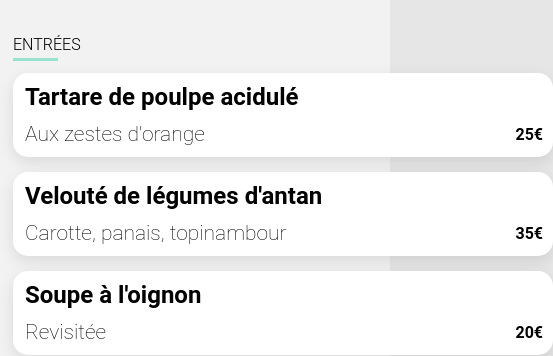
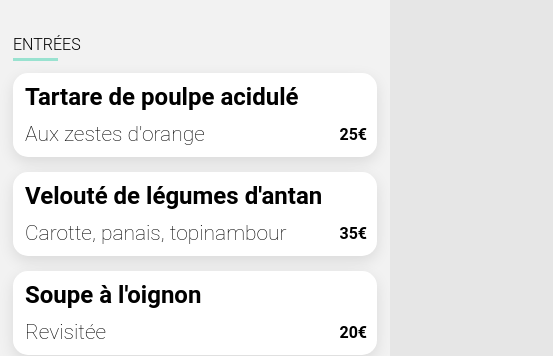
Before and after one commit to D-Sriver/Projet_3_OhMyFood_oc, a plain HTML site: page a_la_francaise.html in a window 390 px wide. Shown: the part 515-871 px from the top of the page, 553 px wide, since content can reach past the window. Drawn offline with Linux system fonts and the light colour scheme; a web font is replaced by a local one.

Commit message:
:bug: fix menu-card (mobile responsive)

```diff
--- a/sass/pages/_menus.sass
+++ b/sass/pages/_menus.sass
@@ -26,7 +26,6 @@ main
   display: flex
   flex-direction: column
   gap: 15px
-  min-width: 540px
 
 .menu-title
   position: relative
```
Also changed, not shown: assets/css/main.css, assets/min-css/main.css, 2 other files.
